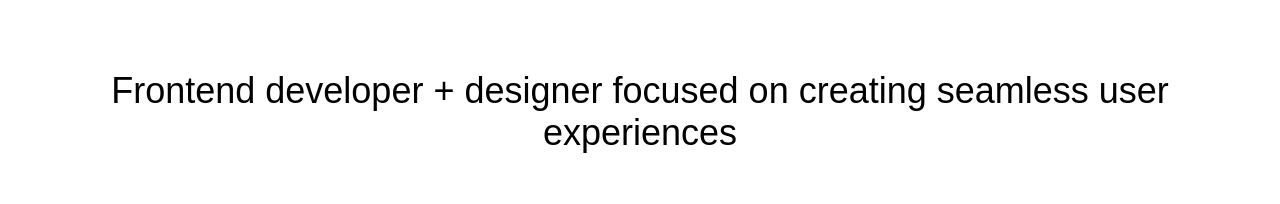
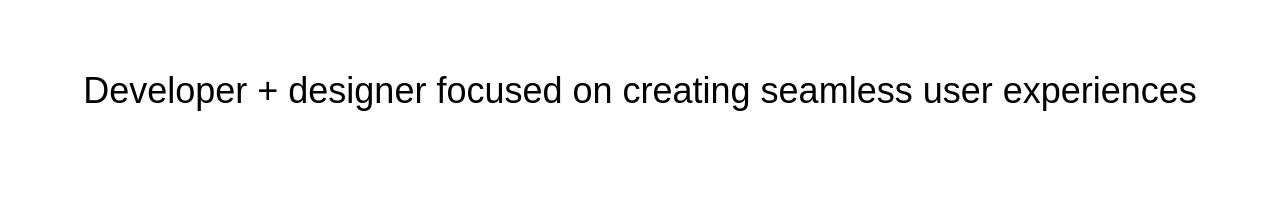
Before and after one commit to tiffbouchard/portfolio2, a React (Create React App) app: page / in a window 1280 px wide. Shown: the part 146-350 px from the top of the page. Built offline with nearby package versions, Linux system fonts and the light colour scheme; a web font is replaced by a local one.

Commit message:
Update Landing.js

```diff
--- a/src/components/Landing.js
+++ b/src/components/Landing.js
@@ -32,7 +32,7 @@ const LandingSection = props => {
           data-aos-duration="1000"
         >
           <h1>
-            Frontend developer + designer focused on creating seamless user experiences
+            Developer + designer focused on creating seamless user experiences
           </h1>
         </AboutElementsContainer>
       </div>
```
